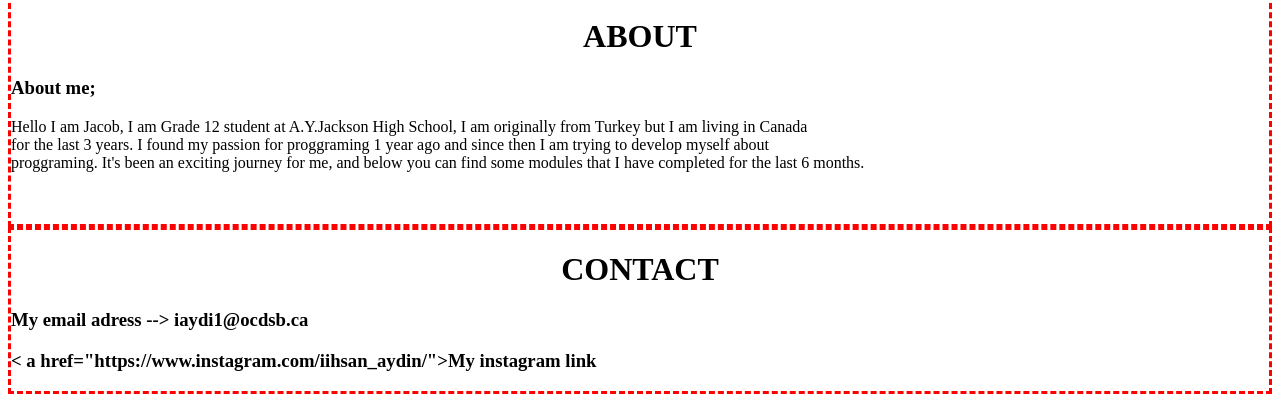
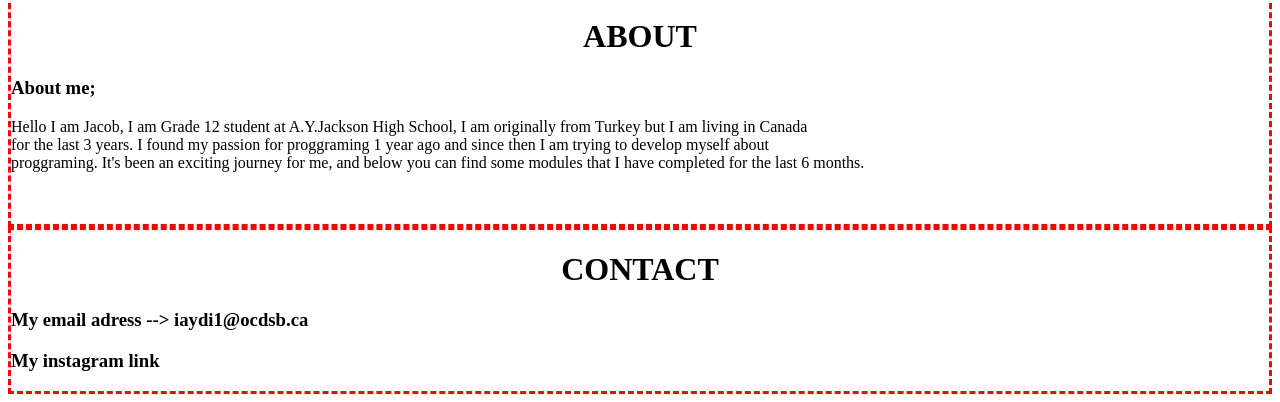
Before and after one commit to JacobA31/Jacob_Aydin_Portfolio, a plain HTML site: page website-coding/index.html in a window 1280 px wide. Shown: the part 814-1216 px from the top of the page. Drawn offline with Linux system fonts and the light colour scheme; files that its build step writes are made by us from their sources.

Commit message:
Update index.html

```diff
--- a/website-coding/index.html
+++ b/website-coding/index.html
@@ -42,7 +42,7 @@
       <div id ="contact">
       <h1 class = "heading"> CONTACT </h1>
       <h3> My email adress --> iaydi1@ocdsb.ca </h3>
-      <h3>< a href="https://www.instagram.com/iihsan_aydin/">My instagram link</a></h3>
+      <h3 a href="https://www.instagram.com/iihsan_aydin/">My instagram link</a></h3>
        </div>
 
   </body>
```
